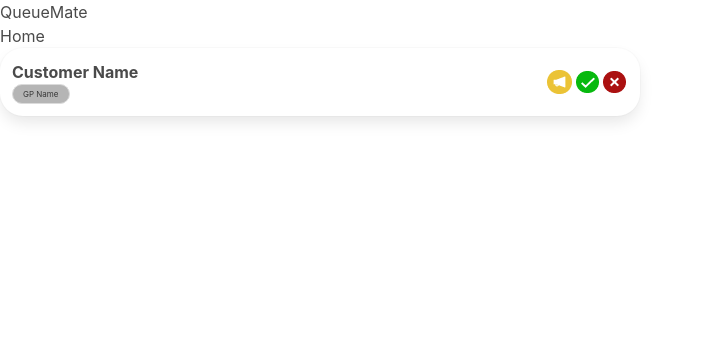
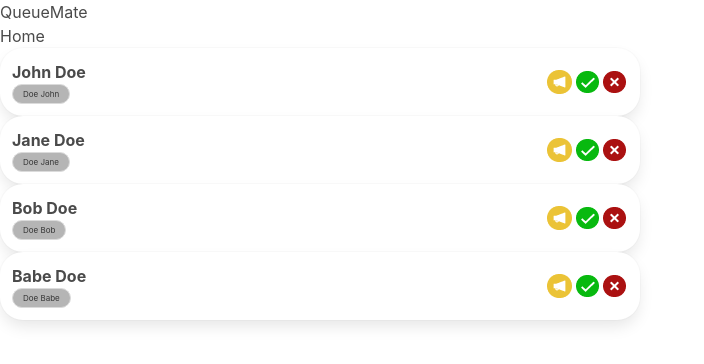
Before and after one commit to deandresugandhi/DocWait, a React (Vite) app in the folder src/front-end/: page / in a window 1280 px wide. Shown: the top 364 px of the page, without its empty margins (0-704 px from the left). Built offline with nearby package versions, Linux system fonts and the light colour scheme.

Commit message:
Added multiple queue entries in home page for testing

```diff
--- a/src/front-end/src/components/App.jsx
+++ b/src/front-end/src/components/App.jsx
@@ -6,12 +6,31 @@ import AboutUs from './AboutUs'
 import { BrowserRouter, Routes, Route } from 'react-router-dom'
 
 const App = () => {
+  const queueEntries = [
+    {
+      name: "John Doe",
+      gp: "Doe John"
+    },
+    {
+      name: "Jane Doe",
+      gp: "Doe Jane"
+    },
+    {
+      name: "Bob Doe",
+      gp: "Doe Bob"
+    },
+    {
+      name: "Babe Doe",
+      gp: "Doe Babe"
+    },
+
+  ]
   return (
     <>
       <h1>QueueMate</h1>
       <BrowserRouter>
         <Routes>
-          <Route path="/" element={<Home />} />
+          <Route path="/" element={<Home queueEntries={queueEntries}/>} />
           <Route path="/settings" element={<Settings />} />
           <Route path="/customers" element={<Customers />} />
           <Route path="/about-us" element={<AboutUs />} />
--- a/src/front-end/src/components/Home.jsx
+++ b/src/front-end/src/components/Home.jsx
@@ -1,7 +1,7 @@
 import React from 'react'
 import QueueEntry from './QueueEntry'
 
-const Home = () => {
+const Home = ({ queueEntries=[] }) => {
   // const [categories, setCategories] = useState([])
   // const [entries, setEntries] = useState([])
 
@@ -19,7 +19,13 @@ const Home = () => {
   return (
     <>
       <div>Home</div>
-      <QueueEntry />
+      <ul>
+        {queueEntries.map((entry, index) => (
+          <li key={index}>
+            <QueueEntry entry={entry} />
+          </li>
+        ))}
+        </ul>
     </>
   )
 }
--- a/src/front-end/src/components/QueueEntry.jsx
+++ b/src/front-end/src/components/QueueEntry.jsx
@@ -9,10 +9,10 @@ const BoxContainer = ({ children }) => (
   </div>
 );
 
-const CustomerInfo = () => (
+const CustomerInfo = ( { entry } ) => (
   <div className="container is-flex is-flex-direction-column is-align-items-flex-start is-justify-content-flex-start">
-    <h2 className="is-size-6 has-text-weight-bold">Customer Name</h2>
-    <button className="button is-small is-rounded has-background-grey-light"><p>GP Name</p></button>
+    <h2 className="is-size-6 has-text-weight-bold">{entry.name}</h2>
+    <button className="button is-small is-rounded has-background-grey-light"><p>{entry.gp}</p></button>
   </div>
 );
 
@@ -24,9 +24,9 @@ const NotificationIcons = () => (
   </div>
 );
 
-const QueueEntry = () => (
+const QueueEntry = ({ entry }) => (
   <BoxContainer>
-    <CustomerInfo />
+    <CustomerInfo  entry={entry} />
     <NotificationIcons />
   </BoxContainer>
 );
```
